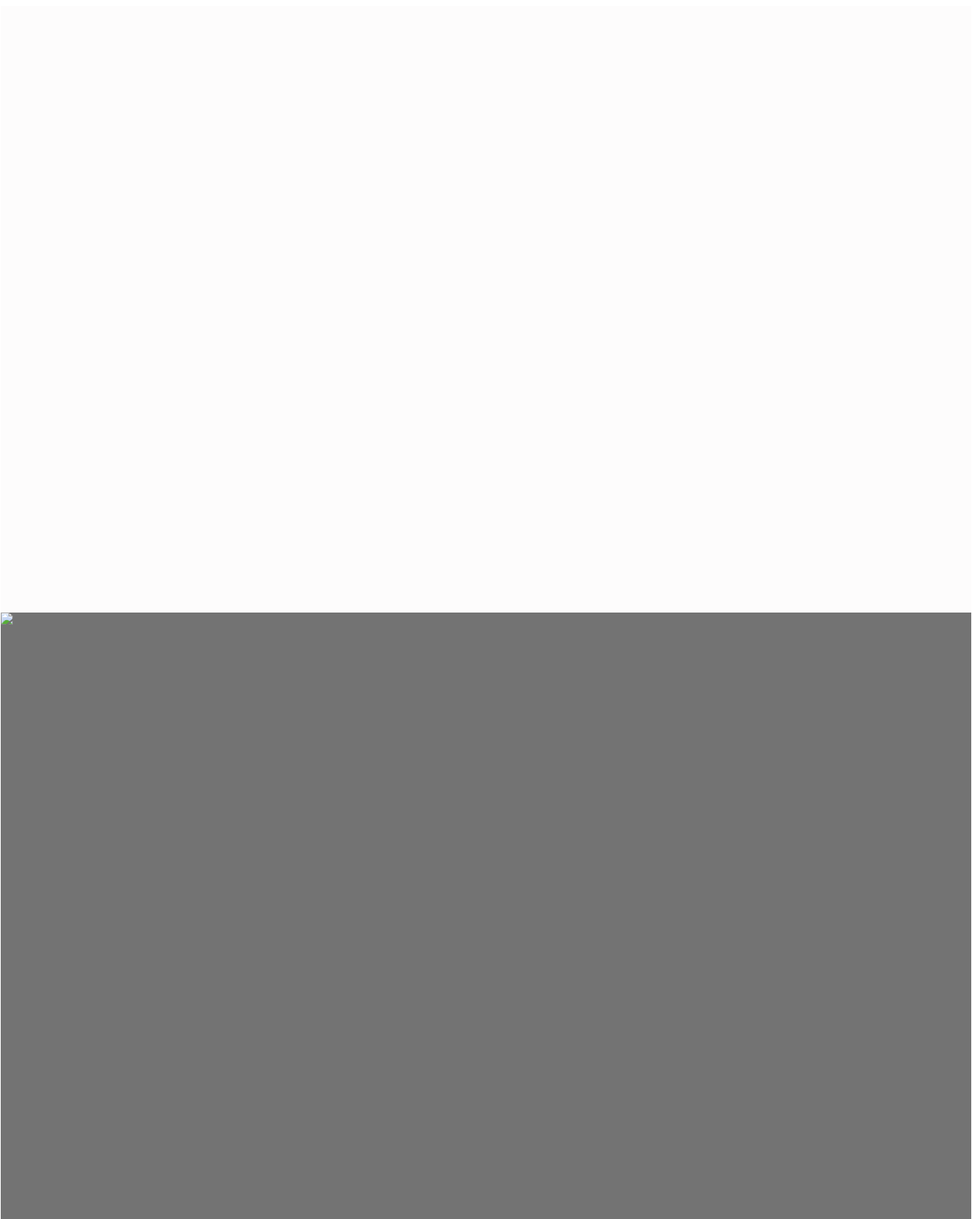
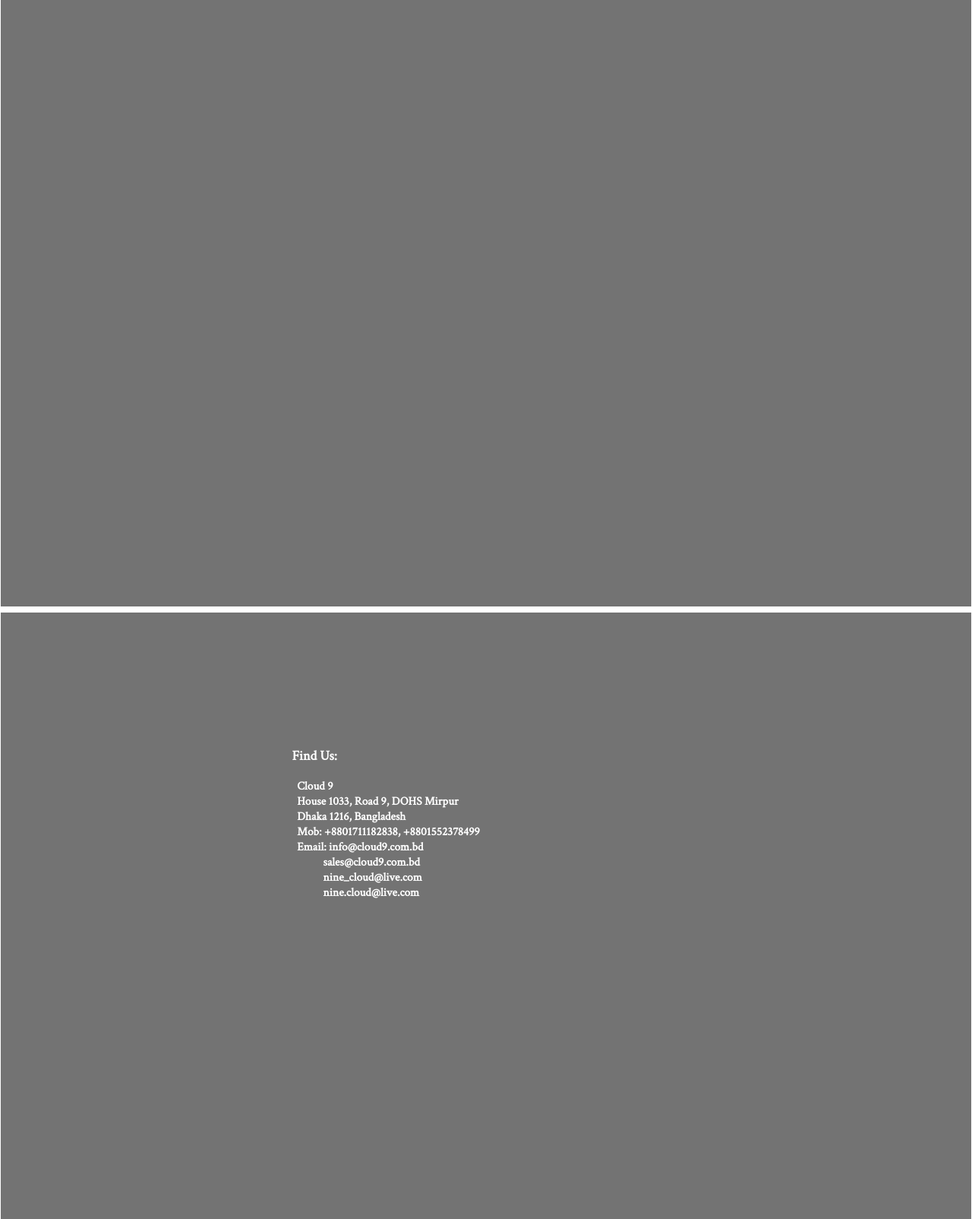
Before and after one commit to RamisaIbnat/main_cloud9, a PHP site: page / in a window 1280 px wide. Shown: the part 4019-5623 px from the top of the page at 76% size. Run offline with PHP 8.4, Linux system fonts and the light colour scheme; some libraries are stand-ins or nearby versions; some web fonts are replaced.

Commit message:
frontend done

```diff
--- a/css/style.css
+++ b/css/style.css
@@ -387,12 +387,14 @@ path:hover, .navbar2:hover {
     box-shadow: 9px 9px 4px 0px rgba(0,0,0,0.75);
     /* border-radius: 15px 70px; */
     overflow: hidden;
+    transition: 300ms;
 
 }
 
 .ceo_des:hover{
     transform: scale(1.1);
     background-position:0px -200px;
+    transition: 300ms;
 }
 
 #des1{
@@ -495,6 +497,23 @@ path:hover, .navbar2:hover {
     background-color: #0000008c;
  }
 
+ #content_contact{
+     top: 20%;
+     left:30%;
+     position: relative;
+     display:inline-block;
+     color:white;
+     font-weight: bold;
+    font-family: 'Crimson Text', serif;
+    font-size: 1.2vw;
+    text-align: justify;
+ }
+
+ #query{
+    top: 47%;
+    background-color: #0000008c;
+ }
+
 #googleMap{
     height:50%;
     width:50%;
--- a/index.html
+++ b/index.html
@@ -193,7 +193,18 @@
 			 </div>
 			 <div class="content" id="contact_id">
 					<div id="content_contact">
-							<img src="https://maps.googleapis.com/maps/api/staticmap?center=40.714728,-73.998672&markers=color:red%7Clabel:C%7C40.718217,-73.998284&zoom=12&size=600x400"/>
+						<h3>Find Us:</h3>
+							<p>
+									&nbsp Cloud 9<br/>
+									&nbsp House 1033, Road 9, DOHS Mirpur<br/>
+									&nbsp Dhaka 1216, Bangladesh<br/>
+									&nbsp Mob: +8801711182838, +8801552378499<br/>
+									&nbsp Email: info@cloud9.com.bd<br/>
+									&nbsp &nbsp &nbsp&nbsp &nbsp &nbsp&nbsp sales@cloud9.com.bd<br/>
+									&nbsp &nbsp &nbsp&nbsp &nbsp &nbsp&nbsp nine_cloud@live.com<br/>
+									&nbsp &nbsp &nbsp&nbsp &nbsp &nbsp&nbsp nine.cloud@live.com<br/>
+
+								</p>
 
 
 
```
